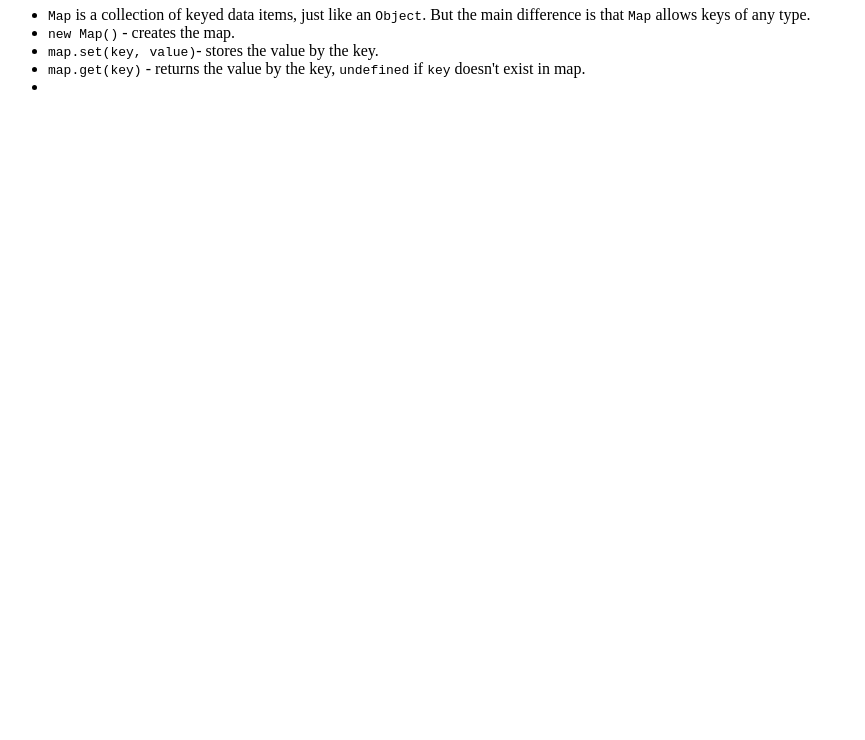
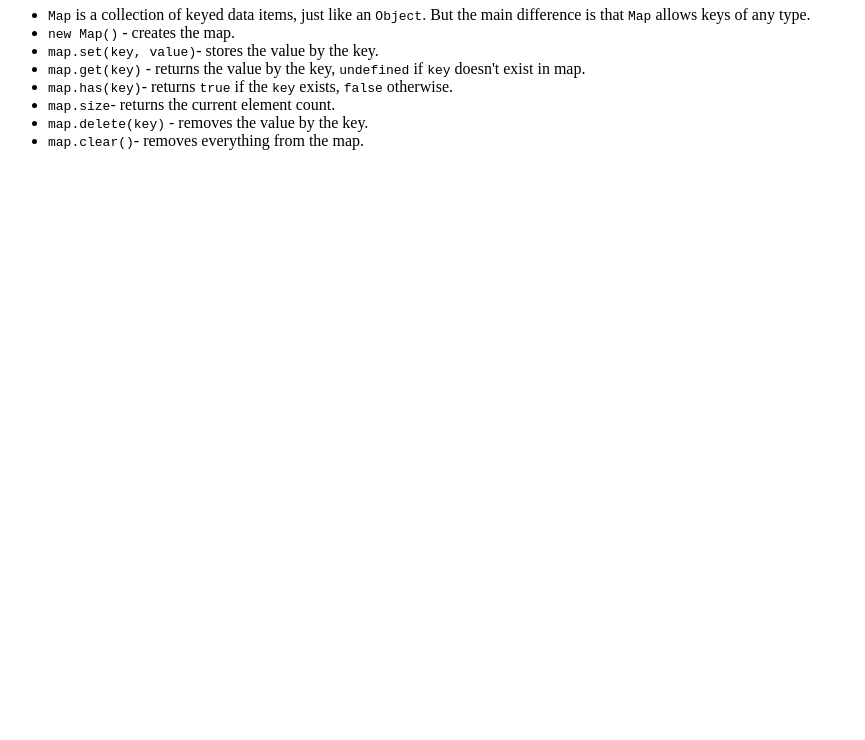
Before and after one commit to yugmani/map-js-info, a website: page index.html in a window 1280 px wide. Shown: the part 60-800 px from the top of the page, without its empty margins (0-865 px from the left). Drawn offline with Linux system fonts and the light colour scheme.

Commit message:
map methods to delete, clear and find the size of map.

```diff
--- a/index.html
+++ b/index.html
@@ -17,6 +17,23 @@
       key, <code class="highlight">undefined</code> if
       <code class="highlight">key</code> doesn't exist in map.
     </li>
-    <li></li>
+    <li>
+      <code class="highlight">map.has(key)</code>- returns
+      <code class="highlight">true</code> if the
+      <code class="highlight">key</code> exists,
+      <code class="highlight">false</code> otherwise.
+    </li>
+    <li>
+      <code class="highlight">map.size</code>- returns the current element
+      count.
+    </li>
+    <li>
+      <code class="highlight">map.delete(key)</code> - removes the value by the
+      key.
+    </li>
+    <li>
+      <code class="highlight">map.clear()</code>- removes everything from the
+      map.
+    </li>
   </ul>
 </div>
```
Also changed, not shown: index.js (+21 -2 lines).
